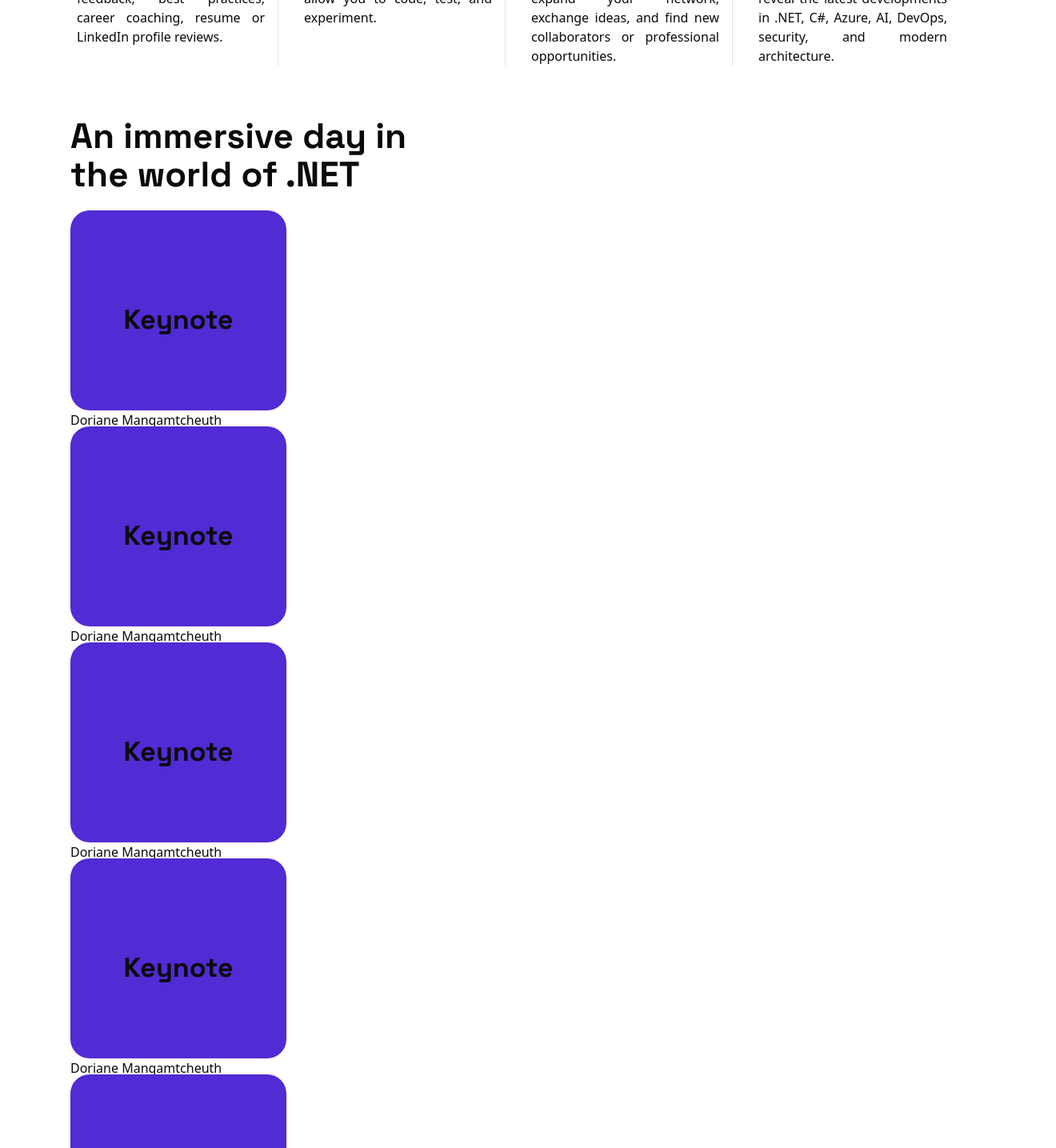
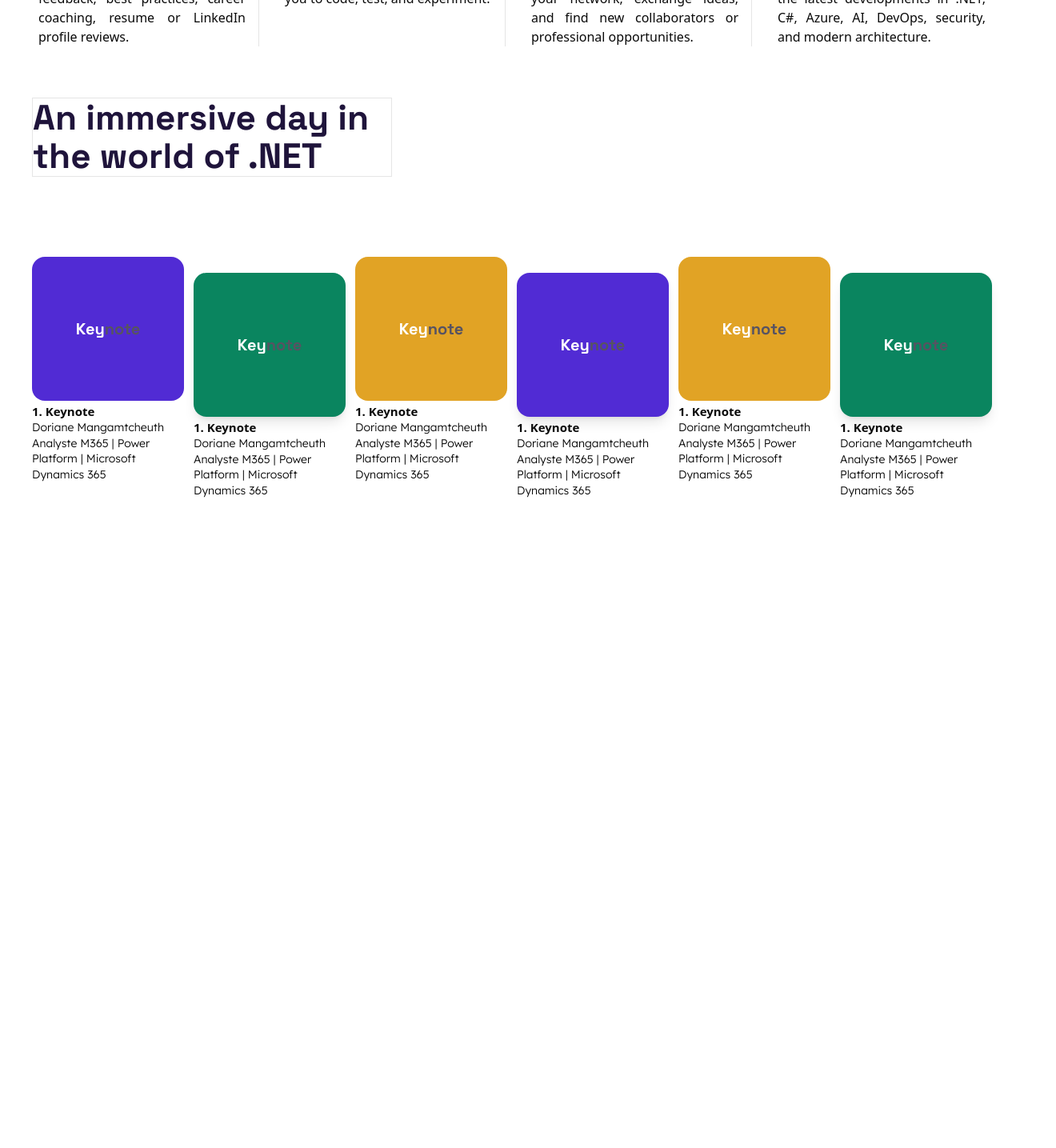
Before and after one commit to Helionux/Dot_Net_WebSite-app, a Next.js app: page / in a window 1280 px wide. Shown: the part 1340-2775 px from the top of the page at 80% size, 1320 px wide, since content can reach past the window. After the commit the page ends 1964 px from the top, so only its background shows below. Built offline with nearby package versions, Linux system fonts and the light colour scheme.

Commit message:
update de Menu

```diff
--- a/src/app/components/Items.tsx
+++ b/src/app/components/Items.tsx
@@ -4,8 +4,8 @@
 
 export default function Items() {
     return (
-        <div  className=" max-w-6xl mx-auto mt-20">
-            <div className=" items-center  w-full justify-between z-10 bg-white/95 px-4">
+        <div  className=" max-w-7xl mx-auto mt-20">
+            <div className=" items-center  w-full justify-between z-10 bg-white/95 px-8">
 
                 <div className="w-[528px] mb-12 ">
 
--- a/src/app/components/Member.tsx
+++ b/src/app/components/Member.tsx
@@ -2,7 +2,7 @@
 
 export default function Member() {
   return (
-    <div className="flex gap-2 w-full h-[362px] flex-nowrap overflow-auto mt-24 box-border">
+    <div className="flex gap-2 max-w-7xl h-[362px] flex-nowrap overflow-auto mt-24 box-border">
             <div className="w-[300px] h-full">
               <Image
                 src="/image_1.png"
--- a/src/app/components/Menu.tsx
+++ b/src/app/components/Menu.tsx
@@ -3,80 +3,102 @@
 
 export default function Menu() {
     return (
-        <div className="w-[450px] mt-16">
-            <div className="ml-22 w-full ">
-                <h1 className="font-grotesk text-[44px] font-bold leading-[110%] tracking-[-8]">An immersive day in
-                    the world of .NET
-                </h1>
+        <div className="max-w-7xl mt-16">
+            <div className="ml-10 w-[450px] border">
+                <div className="w-full p-0">
+                    <h1 className="font-grotesk text-[44px] text-[#1F143B] font-bold leading-[110%] tracking-[-8]">An immersive day in
+                        the world of .NET
+                    </h1>
+                </div>
             </div>
 
-            <div className="w-[270px] ml-22 flex flex-col ">
-                <div className="w-full h-[250px] gap-3 mt-5">
+            <div className=" w-full flex flex-nowrap gap-3 ml-10 overflow-auto box-border">
+                <div className="mt-5 w-[190px]">
+                    <div className="max-w-sm bg-[#512BD4]  h-[180px] rounded-2xl mt-20  p-6">
+                        <p className="w-full h-full justify-center items-center flex font-['Space_Grotesk'] font-bold text-[20px] text-[#FFFFFF] ">
+                        Key
+                        <span className="font-['Space_Grotesk'] text-[#575362]">
+                            note
+                        </span>
+                        </p>
+                    </div>
+                    <h4 className="font-bold text-[15px] mt-0.5">1. Keynote</h4>
+                    <p className="font-[Lexend] font-light text-[14px] leading-[140%] tracking-normal ">
+                        Doriane Mangamtcheuth Analyste M365 | Power Platform | Microsoft Dynamics 365
+                    </p>
+                </div>
+                <div className="mt-5 w-[190px]">
+                    <div className="max-w-sm bg-[#0A855F]  h-[180px] rounded-2xl mt-25 shadow-lg p-6">
+                        <p className="w-full h-full justify-center items-center flex font-['Space_Grotesk'] font-bold text-[20px] text-[#FFFFFF] ">
+                        Key
+                        <span className="font-['Space_Grotesk'] text-[#575362]">
+                            note
+                        </span>
+                        </p>
+                    </div>
+                    <h4 className="font-bold text-[15px] mt-0.5">1. Keynote</h4>
+                    <p className="font-[Lexend] font-light text-[14px] leading-[140%] tracking-normal ">
+                        Doriane Mangamtcheuth Analyste M365 | Power Platform | Microsoft Dynamics 365
+                    </p>
+                </div>
+                <div className="mt-5 w-[190px]">
+                    <div className="max-w-sm bg-[#E1A325]  h-[180px] rounded-2xl mt-20  p-6">
+                        <p className="w-full h-full justify-center items-center flex font-['Space_Grotesk'] font-bold text-[20px] text-[#FFFFFF] ">
+                        Key
+                        <span className="font-['Space_Grotesk'] text-[#575362]">
+                            note
+                        </span>
+                        </p>
+                    </div>
+                    <h4 className="font-bold text-[15px] mt-0.5">1. Keynote</h4>
+                    <p className="font-[Lexend] font-light text-[14px] leading-[140%] tracking-normal ">
+                        Doriane Mangamtcheuth Analyste M365 | Power Platform | Microsoft Dynamics 365
+                    </p>
+                </div>
+                <div className="mt-5 w-[190px]">
+                    <div className="max-w-sm bg-[#512BD4]  h-[180px] rounded-2xl mt-25 shadow-lg p-6">
+                        <p className="w-full h-full justify-center items-center flex font-['Space_Grotesk'] font-bold text-[20px] text-[#FFFFFF] ">
+                        Key
+                        <span className="font-['Space_Grotesk'] text-[#575362]">
+                            note
+                        </span>
+                        </p>
+                    </div>
+                    <h4 className="font-bold text-[15px] mt-0.5">1. Keynote</h4>
+                    <p className="font-[Lexend] font-light text-[14px] leading-[140%] tracking-normal ">
+                        Doriane Mangamtcheuth Analyste M365 | Power Platform | Microsoft Dynamics 365
+                    </p>
+                </div>
+                <div className="mt-5 w-[190px]">
+                    <div className="max-w-sm bg-[#E1A325]  h-[180px] rounded-2xl mt-20  p-6">
+                        <p className="w-full h-full justify-center items-center flex font-['Space_Grotesk'] font-bold text-[20px] text-[#FFFFFF] ">
+                        Key
+                        <span className="font-['Space_Grotesk'] text-[#575362]">
+                            note
+                        </span>
+                        </p>
+                    </div>
+                    <h4 className="font-bold text-[15px] mt-0.5">1. Keynote</h4>
+                    <p className="font-[Lexend] font-light text-[14px] leading-[140%] tracking-normal ">
+                        Doriane Mangamtcheuth Analyste M365 | Power Platform | Microsoft Dynamics 365
+                    </p>
+                </div>
+                <div className="mt-5 w-[190px]">
+                    <div className="max-w-sm bg-[#0A855F]  h-[180px] rounded-2xl mt-25 shadow-lg p-6">
+                        <p className="w-full h-full justify-center items-center flex font-['Space_Grotesk'] font-bold text-[20px] text-[#FFFFFF] ">
+                        Key
+                        <span className="font-['Space_Grotesk'] text-[#575362]">
+                            note
+                        </span>
+                        </p>
+                    </div>
+                    <h4 className="font-bold text-[15px] mt-0.5">1. Keynote</h4>
+                    <p className="font-[Lexend] font-light text-[14px] leading-[140%] tracking-normal ">
+                        Doriane Mangamtcheuth Analyste M365 | Power Platform | Microsoft Dynamics 365
+                    </p>
+                </div>
 
-                    <div className="bg-[#512BD4] rounded-3xl flex justify-center items-center w-full h-full">
-                        <h4 className="font-grotesk font-bold text-[34px] leading-[100%] tracking-[-6%] mt-6">Keynote</h4>
-                    </div>
-                    <span>Doriane Mangamtcheuth</span>
-                    <p>
-                        Analyste M365 | Power Platform | Microsoft Dynamics 365
-                    </p>
-                    <span>09:00 AM - 09:30 AM</span>
-                </div>
-                <div className="w-full h-[250px] gap-3 mt-5">
 
-                    <div className="bg-[#512BD4] rounded-3xl flex justify-center items-center w-full h-full">
-                        <h4 className="font-grotesk font-bold text-[34px] leading-[100%] tracking-[-6%] mt-6">Keynote</h4>
-                    </div>
-                    <span>Doriane Mangamtcheuth</span>
-                    <p>
-                        Analyste M365 | Power Platform | Microsoft Dynamics 365
-                    </p>
-                    <span>09:00 AM - 09:30 AM</span>
-                </div>
-                <div className="w-full h-[250px] gap-3 mt-5">
-
-                    <div className="bg-[#512BD4] rounded-3xl flex justify-center items-center w-full h-full">
-                        <h4 className="font-grotesk font-bold text-[34px] leading-[100%] tracking-[-6%] mt-6">Keynote</h4>
-                    </div>
-                    <span>Doriane Mangamtcheuth</span>
-                    <p>
-                        Analyste M365 | Power Platform | Microsoft Dynamics 365
-                    </p>
-                    <span>09:00 AM - 09:30 AM</span>
-                </div>
-                <div className="w-full h-[250px] gap-3 mt-5">
-
-                    <div className="bg-[#512BD4] rounded-3xl flex justify-center items-center w-full h-full">
-                        <h4 className="font-grotesk font-bold text-[34px] leading-[100%] tracking-[-6%] mt-6">Keynote</h4>
-                    </div>
-                    <span>Doriane Mangamtcheuth</span>
-                    <p>
-                        Analyste M365 | Power Platform | Microsoft Dynamics 365
-                    </p>
-                    <span>09:00 AM - 09:30 AM</span>
-                </div>
-                <div className="w-full h-[250px] gap-3 mt-5">
-
-                    <div className="bg-[#512BD4] rounded-3xl flex justify-center items-center w-full h-full">
-                        <h4 className="font-grotesk font-bold text-[34px] leading-[100%] tracking-[-6%] mt-6">Keynote</h4>
-                    </div>
-                    <span>Doriane Mangamtcheuth</span>
-                    <p>
-                        Analyste M365 | Power Platform | Microsoft Dynamics 365
-                    </p>
-                    <span>09:00 AM - 09:30 AM</span>
-                </div>
-                <div className="w-full h-[250px] gap-3 mt-5">
-
-                    <div className="bg-[#512BD4] rounded-3xl flex justify-center items-center w-full h-full">
-                        <h4 className="font-grotesk font-bold text-[34px] leading-[100%] tracking-[-6%] mt-6">Keynote</h4>
-                    </div>
-                    <span>Doriane Mangamtcheuth</span>
-                    <p>
-                        Analyste M365 | Power Platform | Microsoft Dynamics 365
-                    </p>
-                    <span>09:00 AM - 09:30 AM</span>
-                </div>
             </div>
         </div>
     )
```
